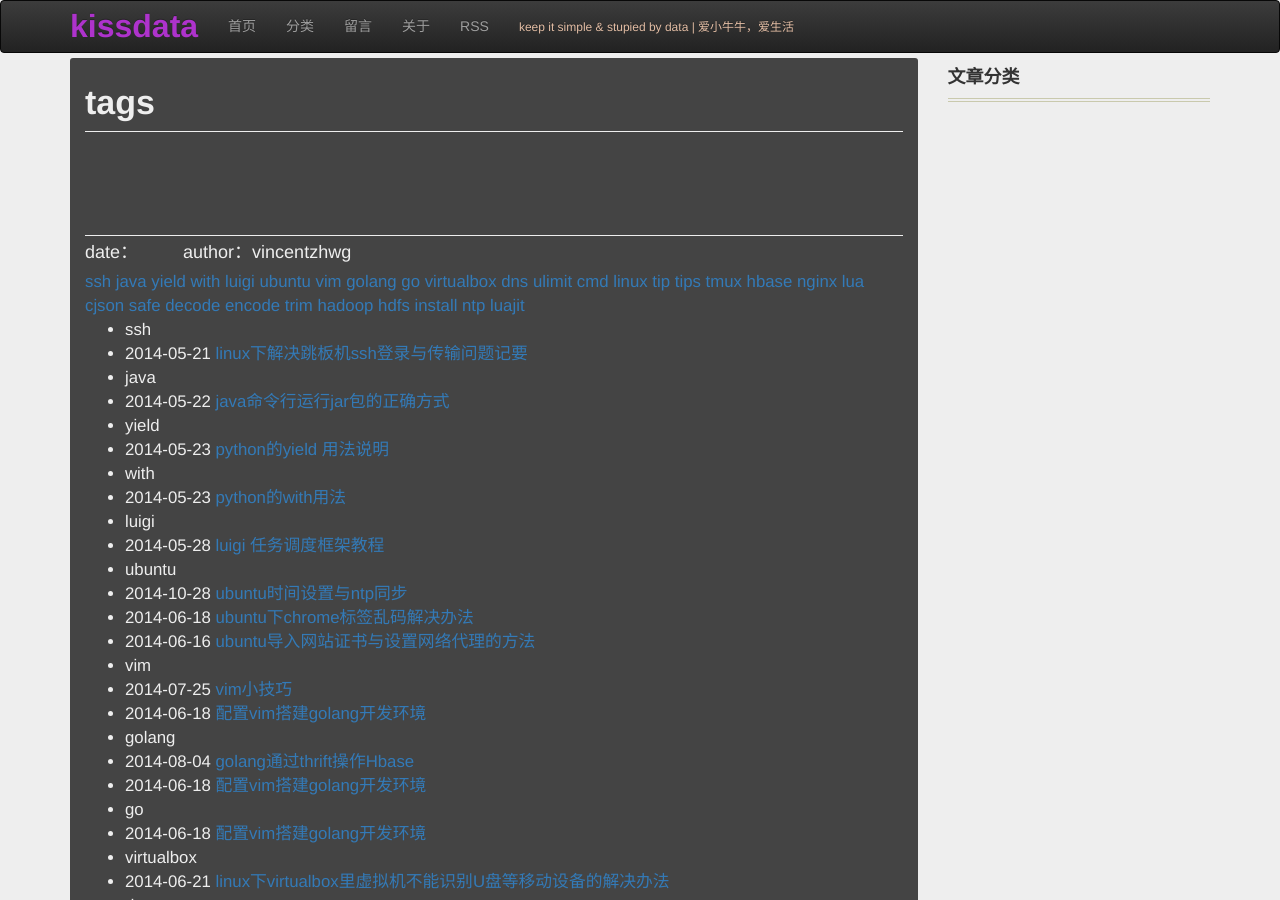
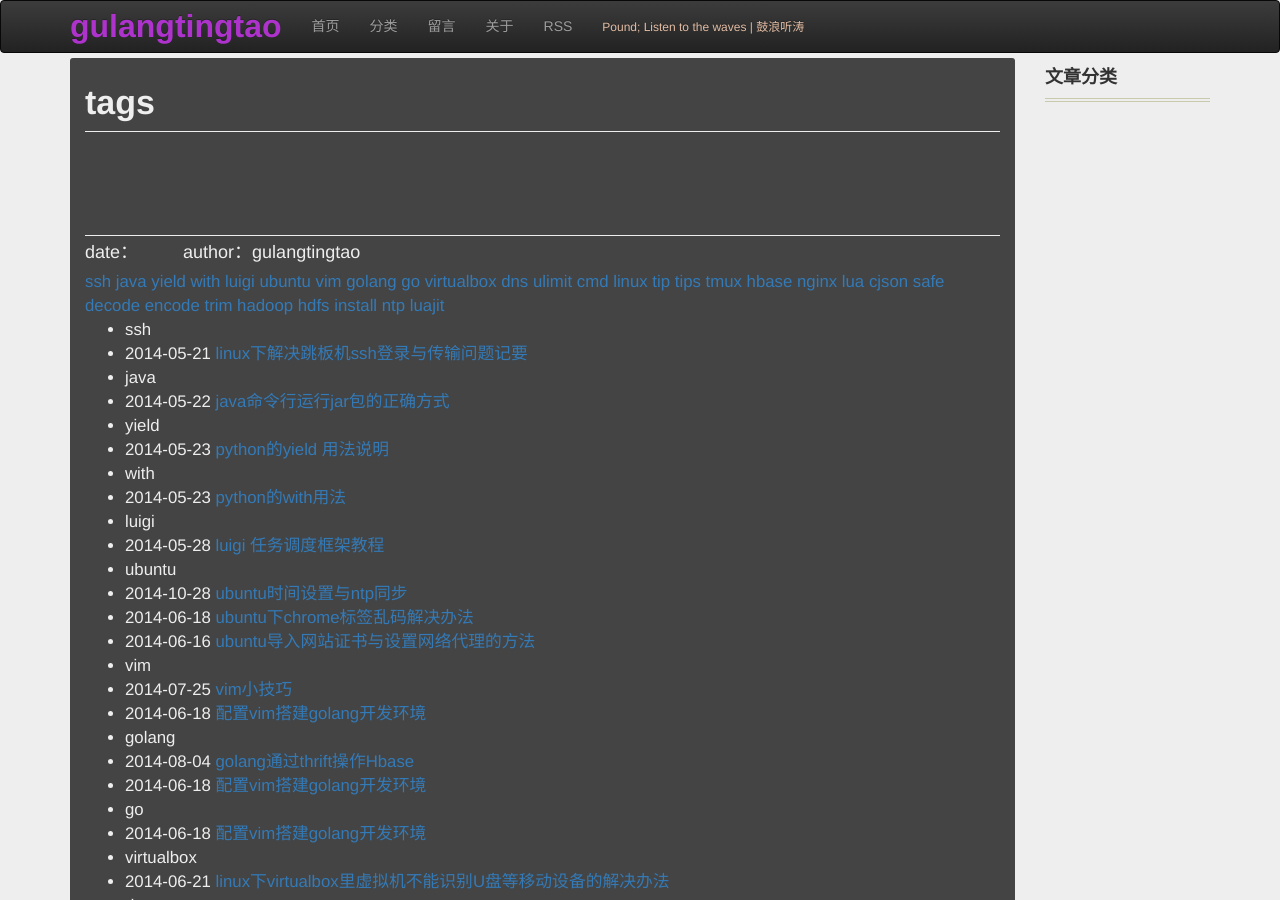
Before and after one commit to gulangtingtao/gulangtingtao.github.io, a Jekyll site: the page built from tags.md, in a window 1280 px wide and 900 px high. Built offline with Jekyll 4.4.1, drawn with Linux system fonts in a browser that asks for light colours; nearby versions of some CDN libraries; library files that are not in the unit come from our copies; comment, search, counter and statistics services are not loaded.

Commit message:
indetity

```diff
--- a/_config.yml
+++ b/_config.yml
@@ -6,16 +6,16 @@ excerpt_separator: "\n\n\n\n"
 
 
 ### self params
-site_name: kissdata
-site_description: keep it simple &#38; stupied by data | 爱小牛牛，爱生活
-url: http://blog.kissdata.com
-author: vincentzhwg
-author_github_url: https://github.com/vincentzhwg
-author_email: vincentzhwg@gmail.com
+site_name: gulangtingtao
+site_description: Pound; Listen to the waves | 鼓浪听涛
+url: http://gulangtingtao.github.io/
+author: gulangtingtao
+author_github_url: https://github.com/gulangtingtao
+author_email: gulangtingtaoig@gmail.com
 
 ## if you don't want something below, just comment it or delete it. But if you want to use, please change your ids.
-duoshuo_short_name: kissdata
-#disqus_shortname: kissdata
+duoshuo_short_name: gulangtingtao
+#disqus_shortname: gulangtingtao
 #google_analytics_ua: UA-52060953-1
 cnzz_id: 1253396463
 
@@ -80,4 +80,4 @@ defaults:
             path: "dada"
         values:
             layout: "dada_page"
-            category: "小牛牛的happiness"
+            category: "鼓浪听涛的happiness"
--- a/_layouts/default.html
+++ b/_layouts/default.html
@@ -63,10 +63,10 @@
 
             <div class="container">
                 <div class="row">
-                    <div class="col-md-9" id="main-left">
+                    <div class="col-md-10" id="main-left">
                         {{ content }}
                     </div>
-                    <div class="col-md-3" id="main-right">
+                    <div class="col-md-2" id="main-right">
                         {% include side.html %}
                     </div>
                 </div>
```
